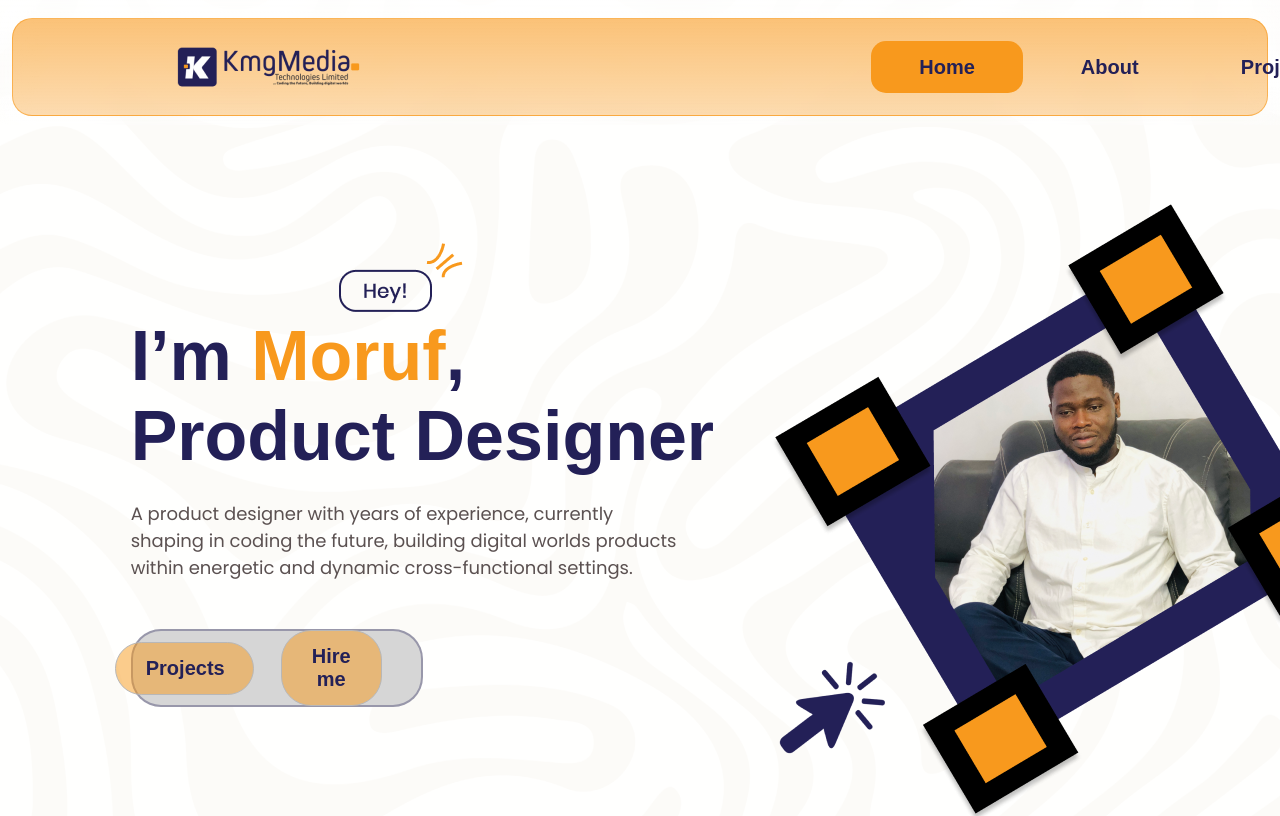
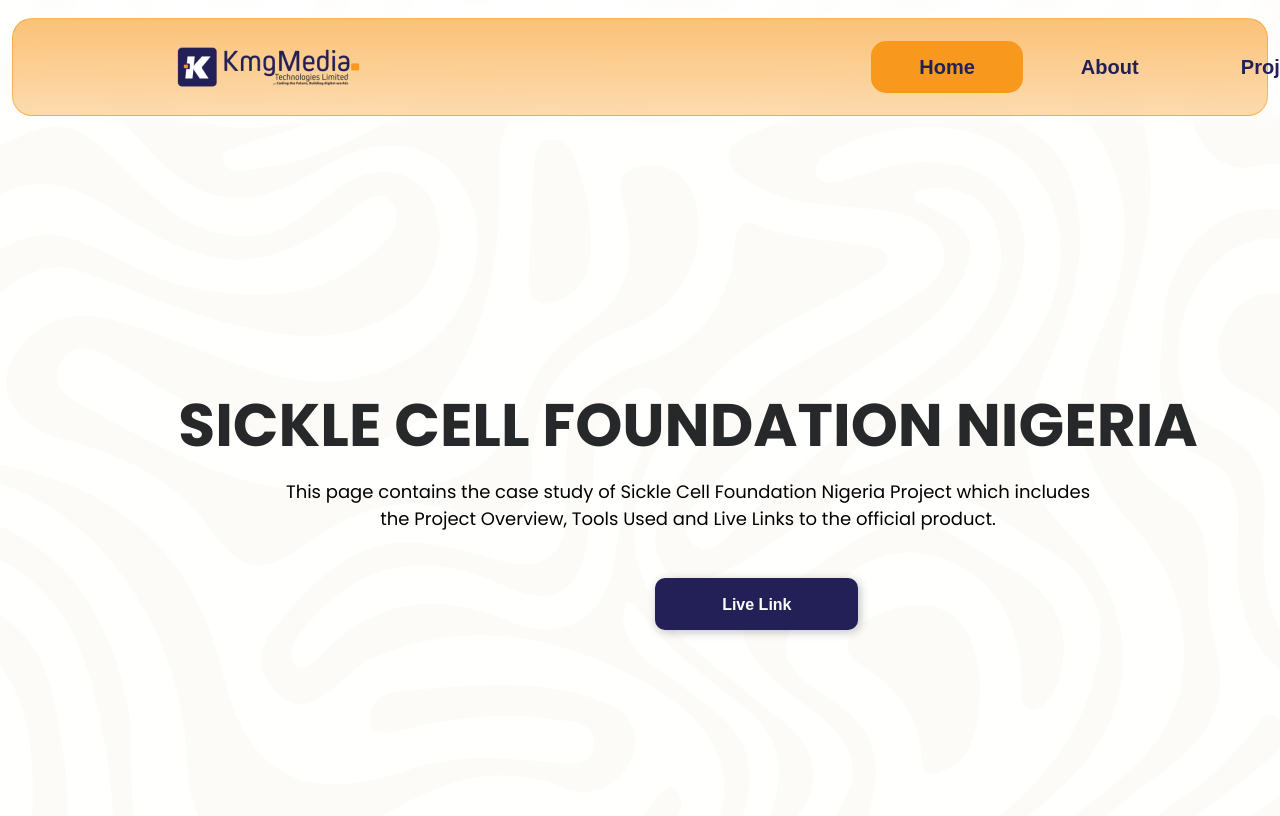
Before and after one commit to kmgmedia/build-cv-with-react-js-app, a React (Create React App) app: page / in a window 1280 px wide. Shown: the top 816 px of the page. Built offline with nearby package versions, Linux system fonts and the light colour scheme.

Commit message:
Updated background patterns

```diff
--- a/src/Components/Display.jsx
+++ b/src/Components/Display.jsx
@@ -21,12 +21,12 @@
     return (
         <div>
         <Navbar/>
-        <Hero/>
-        <Projects/>
-        <Form/>
-        <Kmgfoliobigpage/>
+        {/* <Hero/> */}
+        {/* <Projects/> */}
+        {/* <Form/> */}
+        {/* <Kmgfoliobigpage/> */}
         {/* <Nexcentfoliobigpage/> */}
-        {/* <Sicklefolio/> */}
+        <Sicklefolio/>
         {/* <Smarthomefolio/> */}
         {/* <Bycfolio/> */}
         {/* <Pethomefolio/> */}
--- a/src/Components/Kmgfoliobigpage/Kmgfoliobigpage.jsx
+++ b/src/Components/Kmgfoliobigpage/Kmgfoliobigpage.jsx
@@ -39,9 +39,6 @@
             </div>
         </div>
         </div>
-        <div class="col-sm-12 col-md-12 col-lg-1"></div>
-        </div>
-
         <div className="row about-big-img-1">
         <div class="col-sm-12 col-md-12 col-lg-4"></div>
         <div class="col-sm-12 col-md-12 col-lg-2">
@@ -53,8 +50,11 @@
             </div>
             </div>
         </div>
-        <div class="col-sm-12 col-md-12 col-lg-3"></div>
         </div>
+        <div class="col-sm-12 col-md-12 col-lg-1"></div>
+        </div>
+
+
 
         <div className="row">
         <div class="col-sm-12 col-md-12 col-lg-4"></div>
--- a/src/Components/Kmgfoliobigpage/kmgfoliobigpage.scss
+++ b/src/Components/Kmgfoliobigpage/kmgfoliobigpage.scss
@@ -24,6 +24,8 @@
 }
 
 
+
+
 .aboutme-big h2 {
     color: #272829;
 text-align: center;
@@ -37,7 +39,9 @@
 text-transform: uppercase;
 }
 
-
+.aboutme-big h2 {
+    margin-top: 5rem;
+}
 
 .aboutme-big p {
     color: #000;
@@ -69,11 +73,6 @@
     border: none;
     background: $secondery-color;
     box-shadow: 2px 2px 10px 0px rgba(0, 0, 0, 0.25);
-    }
-
-    .aboutme-big-img {
-        padding-top: 6rem;
-        padding-top: 190px;
     }
 
 
--- a/src/Components/Nexcentfoliobigpage/Nexcentfoliobigpage.jsx
+++ b/src/Components/Nexcentfoliobigpage/Nexcentfoliobigpage.jsx
@@ -1,12 +1,12 @@
 import React from 'react'
 import './nexcentfoliobigpage.scss';
-import { Macnexcentbig } from '../../assets';
+import { Macnexcentbig, Backgroundpattern } from '../../assets';
 
 const Nexcentfoliobigpage = () => {
   return (
     <>
 
-<div className="row about-big-1">
+<div className="row about-big-1" style={{backgroundImage: `url(${Backgroundpattern})`}}>
         <div class="col-sm-12 col-md-12 col-lg-1"></div>
         <div class="col-sm-12 col-md-12 col-lg-12">
             <div class="row">
@@ -35,9 +35,6 @@
             </div>
         </div>
         </div>
-        <div class="col-sm-12 col-md-12 col-lg-1"></div>
-        </div>
-
         <div className="row about-big-img-1">
         <div class="col-sm-12 col-md-12 col-lg-4"></div>
         <div class="col-sm-12 col-md-12 col-lg-2">
@@ -48,6 +45,9 @@
             </div>
             </div>
             </div>
+        </div>
+        </div>
+        <div class="col-sm-12 col-md-12 col-lg-1"></div>
         </div>
 
         <div className="row">
@@ -120,7 +120,6 @@
         </div>
 
         <div class="col-sm-12 col-md-12 col-lg-3"></div>
-        </div>
 
     </>
   )
--- a/src/Components/Sicklefolio/Sicklefolio.jsx
+++ b/src/Components/Sicklefolio/Sicklefolio.jsx
@@ -1,12 +1,12 @@
 import React from 'react'
 import './sicklefolio.scss';
-import { mackbooksicklecellbig } from '../../assets';
+import { mackbooksicklecellbig, Backgroundpattern } from '../../assets';
 
 const Sicklefolio = () => {
     return (
         <>
 
-        <div className="row about-big-1">
+        <div className="row about-big-1" style={{backgroundImage: `url(${Backgroundpattern})`}}>
         <div class="col-sm-12 col-md-12 col-lg-1"></div>
         <div class="col-sm-12 col-md-12 col-lg-12">
             <div class="row">
@@ -36,9 +36,6 @@
             </div>
         </div>
         </div>
-        <div class="col-sm-12 col-md-12 col-lg-1"></div>
-        </div>
-
         <div className="row about-big-img-1">
         <div class="col-sm-12 col-md-12 col-lg-4"></div>
         <div class="col-sm-12 col-md-12 col-lg-2">
@@ -49,6 +46,9 @@
             </div>
             </div>
             </div>
+        </div>
+        </div>
+        <div class="col-sm-12 col-md-12 col-lg-1"></div>
         </div>
 
         <div className="row">
@@ -124,7 +124,6 @@
         </div>
 
         <div class="col-sm-12 col-md-12 col-lg-3"></div>
-        </div>
 
 
 
--- a/src/Components/Smarthomefolio/Smarthomefolio.jsx
+++ b/src/Components/Smarthomefolio/Smarthomefolio.jsx
@@ -1,12 +1,12 @@
 import React from 'react'
 import './smarthomefolio.scss';
-import { Phonesmarthombig } from '../../assets';
+import { Phonesmarthombig, Backgroundpattern } from '../../assets';
 
 const Smarthomefolio = () => {
     return (
         <>
 
-        <div className="row about-big-1">
+        <div className="row about-big-1" style={{backgroundImage: `url(${Backgroundpattern})`}}>
         <div class="col-sm-12 col-md-12 col-lg-1"></div>
         <div class="col-sm-12 col-md-12 col-lg-12">
             <div class="row">
```
